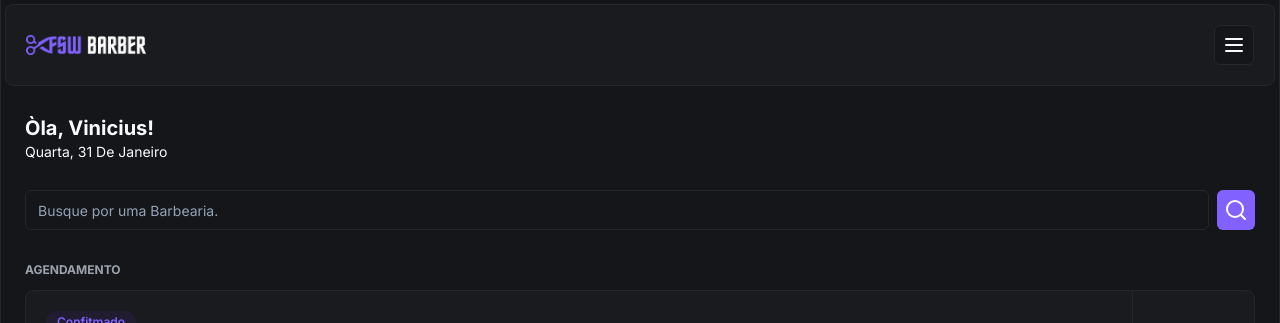
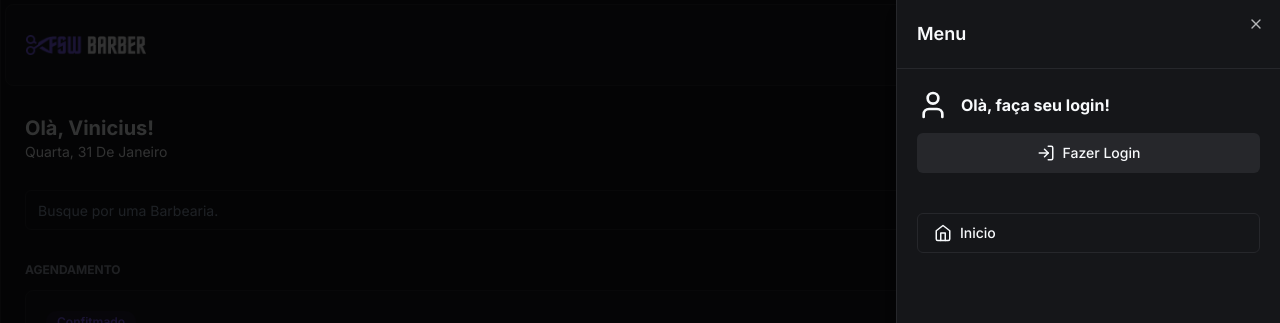
Before and after one commit to viniciuSoaress/FSW-Barber, a Next.js app: page / in a window 1280 px wide. Both pictures are taken after a click on the button 1234 px from the left and 45 px from the top of the page. Shown: the top 323 px of the page. Built offline with nearby package versions, Linux system fonts and the light colour scheme; no server answers; the database is empty.

Commit message:
add Sheet component

```diff
--- a/package.json
+++ b/package.json
@@ -15,6 +15,7 @@
     "@auth/prisma-adapter": "^1.2.1",
     "@prisma/client": "^5.9.0",
     "@radix-ui/react-avatar": "^1.0.4",
+    "@radix-ui/react-dialog": "^1.0.5",
     "@radix-ui/react-slot": "^1.0.2",
     "class-variance-authority": "^0.7.0",
     "clsx": "^2.1.0",
--- a/src/app/(home)/page.tsx
+++ b/src/app/(home)/page.tsx
@@ -19,7 +19,7 @@
       <Header />
 
       <section className='p-5'>
-        <h2 className='text-xl font-bold'>Òla, Vinicius!</h2>
+        <h2 className='text-xl font-bold'>Olà, Vinicius!</h2>
         <p className='capitalize text-sm'>{format(new Date(), "EE, dd 'de'  MMMM", { locale: ptBR })}</p>
       </section>
 
--- a/src/app/barberShops/[id]/page.tsx
+++ b/src/app/barberShops/[id]/page.tsx
@@ -1,5 +1,7 @@
 import { ServiceIcom } from '@/app/components/ServiceIcon'
+import { SideMenu } from '@/app/components/siderMenu'
 import { Button } from '@/app/components/ui/button'
+import { Sheet, SheetTrigger } from '@/app/components/ui/sheet'
 import db from '@/app/lib/prisma'
 import { Service } from '@prisma/client'
 import { ChevronLeftIcon, MapPinIcon, MenuIcon, StarIcon } from 'lucide-react'
@@ -25,17 +27,27 @@
 
   return (
     <main
-    className="flex min-h-screen flex-col p-1 gap-2 border-x"
-  >
+      className="flex min-h-screen flex-col p-1 gap-2 border-x"
+    >
       <div className="h-[250px] w-full relative">
         <Button size='icon' variant='outline' className='absolute z-50 top-4 left-4'>
           <Link href='/'>
             <ChevronLeftIcon />
           </Link>
         </Button>
-        <Button size='icon' variant='outline' className='absolute z-50 top-4 right-4'>
-          <MenuIcon />
-        </Button>
+
+
+
+        <Sheet>
+          <SheetTrigger asChild>
+            <Button size='icon' variant='outline' className='absolute z-50 top-4 right-4'>
+              <MenuIcon />
+            </Button>
+          </SheetTrigger>
+
+          <SideMenu />
+
+        </Sheet>
         <Image
           src={barberShop.imageUrl}
           alt={barberShop.name}
--- a/src/app/components/Header.tsx
+++ b/src/app/components/Header.tsx
@@ -1,12 +1,28 @@
+'use client'
 
+import Link from "next/link";
 import Image from "next/image";
 import { Card, CardContent } from "./ui/card";
 import { Button } from "./ui/button";
-import { MenuIcon } from "lucide-react";
-
+import { CalendarIcon, HomeIcon, LogInIcon, LogOutIcon, MenuIcon, UserIcon } from "lucide-react";
+import { Sheet, SheetContent, SheetHeader, SheetTitle, SheetTrigger } from "./ui/sheet";
+import { signIn, signOut, useSession } from "next-auth/react";
+import { Avatar, AvatarImage } from "./ui/avatar";
+import { SideMenu } from "./siderMenu";
 
 
 export function Header() {
+
+  const { data } = useSession()
+
+
+  function handleLogoutClick() {
+    signOut()
+  }
+
+  function handleLoginClick() {
+    signIn('google')
+  }
 
 
   return (
@@ -18,9 +34,16 @@
           width={120}
           height={22}
         />
-        <Button variant='outline' size='icon'>
-          <MenuIcon />
-        </Button>
+        <Sheet>
+          <SheetTrigger asChild>
+            <Button variant='outline' size='icon'>
+              <MenuIcon />
+            </Button>
+          </SheetTrigger>
+
+          <SideMenu />
+
+        </Sheet>
       </CardContent>
     </Card>
   )
--- /dev/null
+++ b/src/app/components/siderMenu.tsx
@@ -0,0 +1,77 @@
+'use client'
+
+import { Avatar, AvatarImage } from "./ui/avatar";
+import { CalendarIcon, HomeIcon, LogInIcon, LogOutIcon, UserIcon } from "lucide-react";
+import { Button } from "./ui/button";
+import { SheetContent, SheetHeader, SheetTitle } from "./ui/sheet";
+import { useSession, signOut, signIn } from "next-auth/react";
+import Link from "next/link";
+
+
+export function SideMenu() {
+
+  const { data } = useSession()
+
+
+  function handleLogoutClick() {
+    signOut()
+  }
+
+  function handleLoginClick() {
+    signIn('google')
+  }
+
+
+  return (
+    <SheetContent className="p-0">
+      <SheetHeader className="border-b p-5">
+        <SheetTitle>Menu</SheetTitle>
+      </SheetHeader>
+
+      {data?.user ? (
+        <div className="flex justify-between p-5">
+          <div className="flex items-center gap-3 ">
+            <Avatar>
+              <AvatarImage alt='avatar' src={data?.user?.image ?? ''} />
+            </Avatar>
+            <h2 className="font-bold">{data?.user.name}</h2>
+          </div>
+
+          <Button variant='secondary' size='icon' onClick={handleLogoutClick}>
+            <LogOutIcon />
+          </Button>
+        </div>
+      ) : (
+        <div className="flex p-5 flex-col gap-3">
+          <div className="flex items-center gap-3">
+            <UserIcon size={32} />
+            <h2 className="font-bold">Olà, faça seu login!</h2>
+          </div>
+
+          <Button variant='secondary' className="w-full" onClick={handleLoginClick}>
+            <LogInIcon className="mr-2" size={18} />
+            Fazer Login
+          </Button>
+        </div>
+      )}
+
+      <div className="flex flex-col gap-3 p-5">
+        <Button asChild variant='outline' className="justify-start">
+          <Link href='/'>
+            <HomeIcon size={18} className="mr-2" />
+            Inicio
+          </Link>
+        </Button>
+
+        {data?.user && (
+          <Button variant='outline' className=" justify-start" asChild>
+            <Link href='/ss'>
+              <CalendarIcon className="mr-2" size={18} />
+              Agendamentos
+            </Link>
+          </Button>
+        )}
+      </div>
+    </SheetContent>
+  )
+}
--- /dev/null
+++ b/src/app/components/ui/sheet.tsx
@@ -0,0 +1,140 @@
+"use client"
+
+import * as React from "react"
+import * as SheetPrimitive from "@radix-ui/react-dialog"
+import { cva, type VariantProps } from "class-variance-authority"
+import { X } from "lucide-react"
+
+import { cn } from "@/app/lib/utils"
+
+const Sheet = SheetPrimitive.Root
+
+const SheetTrigger = SheetPrimitive.Trigger
+
+const SheetClose = SheetPrimitive.Close
+
+const SheetPortal = SheetPrimitive.Portal
+
+const SheetOverlay = React.forwardRef<
+  React.ElementRef<typeof SheetPrimitive.Overlay>,
+  React.ComponentPropsWithoutRef<typeof SheetPrimitive.Overlay>
+>(({ className, ...props }, ref) => (
+  <SheetPrimitive.Overlay
+    className={cn(
+      "fixed inset-0 z-50 bg-black/80  data-[state=open]:animate-in data-[state=closed]:animate-out data-[state=closed]:fade-out-0 data-[state=open]:fade-in-0",
+      className
+    )}
+    {...props}
+    ref={ref}
+  />
+))
+SheetOverlay.displayName = SheetPrimitive.Overlay.displayName
+
+const sheetVariants = cva(
+  "fixed z-50 gap-4 bg-background p-6 shadow-lg transition ease-in-out data-[state=open]:animate-in data-[state=closed]:animate-out data-[state=closed]:duration-300 data-[state=open]:duration-500",
+  {
+    variants: {
+      side: {
+        top: "inset-x-0 top-0 border-b data-[state=closed]:slide-out-to-top data-[state=open]:slide-in-from-top",
+        bottom:
+          "inset-x-0 bottom-0 border-t data-[state=closed]:slide-out-to-bottom data-[state=open]:slide-in-from-bottom",
+        left: "inset-y-0 left-0 h-full w-3/4 border-r data-[state=closed]:slide-out-to-left data-[state=open]:slide-in-from-left sm:max-w-sm",
+        right:
+          "inset-y-0 right-0 h-full w-3/4  border-l data-[state=closed]:slide-out-to-right data-[state=open]:slide-in-from-right sm:max-w-sm",
+      },
+    },
+    defaultVariants: {
+      side: "right",
+    },
+  }
+)
+
+interface SheetContentProps
+  extends React.ComponentPropsWithoutRef<typeof SheetPrimitive.Content>,
+    VariantProps<typeof sheetVariants> {}
+
+const SheetContent = React.forwardRef<
+  React.ElementRef<typeof SheetPrimitive.Content>,
+  SheetContentProps
+>(({ side = "right", className, children, ...props }, ref) => (
+  <SheetPortal>
+    <SheetOverlay />
+    <SheetPrimitive.Content
+      ref={ref}
+      className={cn(sheetVariants({ side }), className)}
+      {...props}
+    >
+      {children}
+      <SheetPrimitive.Close className="absolute right-4 top-4 rounded-sm opacity-70 ring-offset-background transition-opacity hover:opacity-100 focus:outline-none focus:ring-2 focus:ring-ring focus:ring-offset-2 disabled:pointer-events-none data-[state=open]:bg-secondary">
+        <X className="h-4 w-4" />
+        <span className="sr-only">Close</span>
+      </SheetPrimitive.Close>
+    </SheetPrimitive.Content>
+  </SheetPortal>
+))
+SheetContent.displayName = SheetPrimitive.Content.displayName
+
+const SheetHeader = ({
+  className,
+  ...props
+}: React.HTMLAttributes<HTMLDivElement>) => (
+  <div
+    className={cn(
+      "flex flex-col space-y-2 text-center sm:text-left",
+      className
+    )}
+    {...props}
+  />
+)
+SheetHeader.displayName = "SheetHeader"
+
+const SheetFooter = ({
+  className,
+  ...props
+}: React.HTMLAttributes<HTMLDivElement>) => (
+  <div
+    className={cn(
+      "flex flex-col-reverse sm:flex-row sm:justify-end sm:space-x-2",
+      className
+    )}
+    {...props}
+  />
+)
+SheetFooter.displayName = "SheetFooter"
+
+const SheetTitle = React.forwardRef<
+  React.ElementRef<typeof SheetPrimitive.Title>,
+  React.ComponentPropsWithoutRef<typeof SheetPrimitive.Title>
+>(({ className, ...props }, ref) => (
+  <SheetPrimitive.Title
+    ref={ref}
+    className={cn("text-lg font-semibold text-foreground", className)}
+    {...props}
+  />
+))
+SheetTitle.displayName = SheetPrimitive.Title.displayName
+
+const SheetDescription = React.forwardRef<
+  React.ElementRef<typeof SheetPrimitive.Description>,
+  React.ComponentPropsWithoutRef<typeof SheetPrimitive.Description>
+>(({ className, ...props }, ref) => (
+  <SheetPrimitive.Description
+    ref={ref}
+    className={cn("text-sm text-muted-foreground", className)}
+    {...props}
+  />
+))
+SheetDescription.displayName = SheetPrimitive.Description.displayName
+
+export {
+  Sheet,
+  SheetPortal,
+  SheetOverlay,
+  SheetTrigger,
+  SheetClose,
+  SheetContent,
+  SheetHeader,
+  SheetFooter,
+  SheetTitle,
+  SheetDescription,
+}
```
Also changed, not shown: 2 other files (tests, documents, lock files or other folders).
